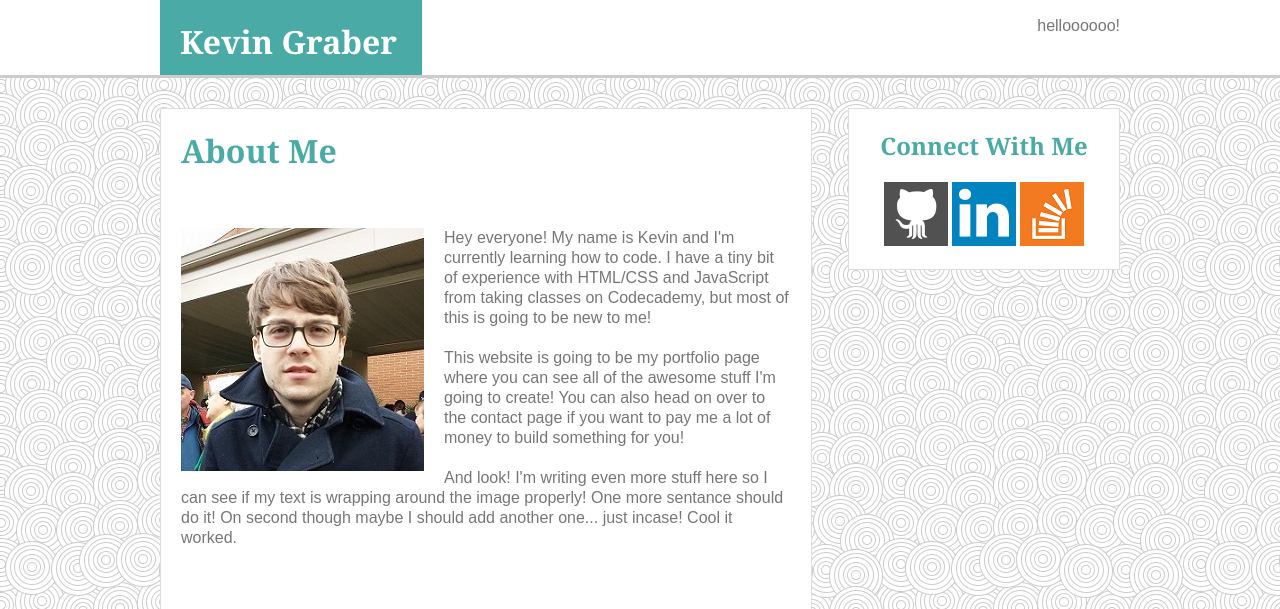
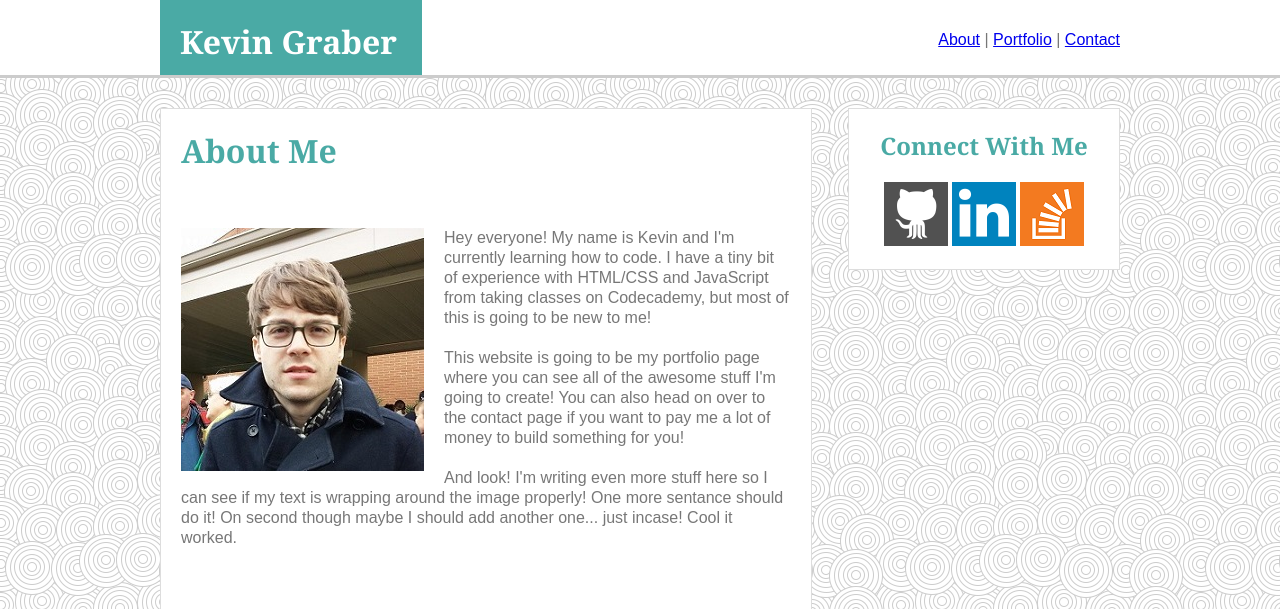
Before and after one commit to kevingraber/Homework-Assignment-1, a PHP site: page / in a window 1280 px wide. Shown: the top 609 px of the page. Run offline with PHP 8.4, Linux system fonts and the light colour scheme.

Commit message:
added navigation links

```diff
--- a/assets/css/style.css
+++ b/assets/css/style.css
@@ -46,7 +46,7 @@ footer p {
 }
 
 header p {
-	margin-top:25;
+	margin-top:30px;
 	margin-bottom:0;
 	padding:0;
 }
--- a/index.html
+++ b/index.html
@@ -15,7 +15,7 @@
 					<h1 style="color:white;">Kevin Graber</h1>
 				</div>
 				<div id="headerNav">
-					<p>helloooooo!</p>
+					<p><a href="index.html">About</a> | <a href="portfolio.html">Portfolio</a> | <a href="contact.html">Contact</a></p>
 				</div>
 			</div>
 		</header>
```
